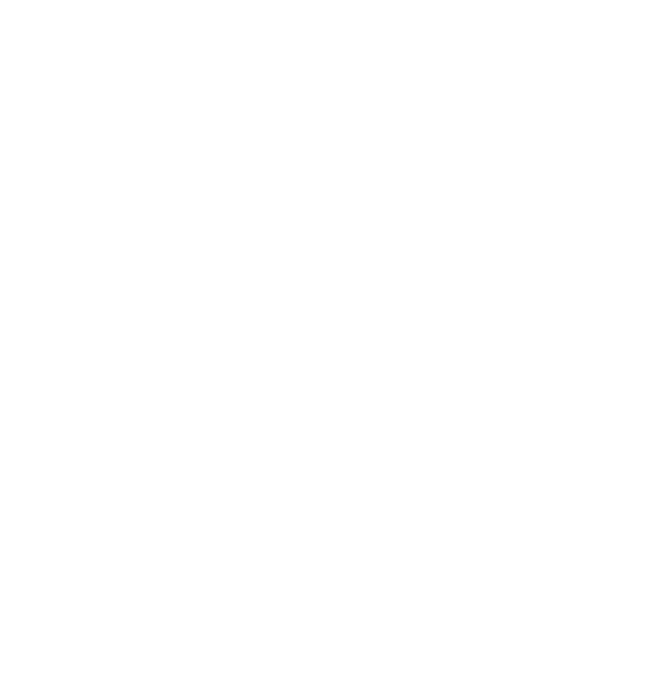
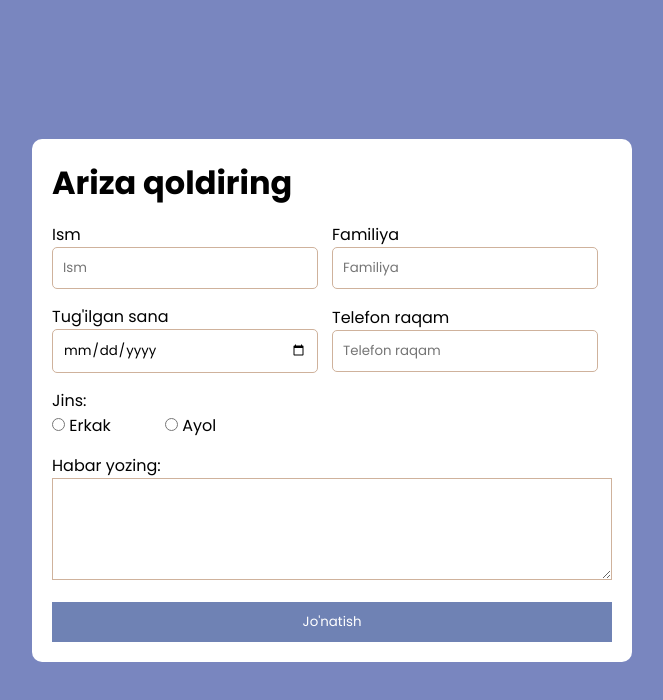
Before and after one commit to narzikulov1/Form-With-Google-Sheets, a plain HTML site: page index.html in a window 1280 px wide. Shown: the whole page, without its empty margins (308-971 px from the left). Drawn offline with Linux system fonts and the light colour scheme; a web font is replaced by a local one.

Commit message:
project completed

```diff
--- a/index.html
+++ b/index.html
@@ -1,15 +1,55 @@
 <!DOCTYPE html>
 <html lang="en">
+
 <head>
     <meta charset="UTF-8">
     <meta name="viewport" content="width=device-width, initial-scale=1.0">
     <title>Document</title>
     <link rel="stylesheet" href="style.css">
 </head>
+
 <body>
+
+    <div class="container">
+        <form id="form">
+            <h1>Ariza qoldiring</h1>
+            <div class="input-group">
+                <div class="input">
+                    <label for="name">Ism</label>
+                    <input id="name" type="text" placeholder="Ism" name="Ism">
+                </div>
+                <div class="input">
+                    <label for="surname">Familiya</label>
+                    <input id="surname" type="text" placeholder="Familiya" name="Familiya">
+                </div>
+            </div>
+            <div class="input-group">
+                <div class="input">
+                    <label for="date">Tug'ilgan sana</label>
+                    <input id="date" type="date" placeholder="Tug'ilgan sana" name="Tug'ilgan sana">
+                </div>
+                <div class="input">
+                    <label for="number">Telefon raqam</label>
+                    <input id="number" type="number" placeholder="Telefon raqam" name="Telefon raqam">
+                </div>
+            </div>
+            <div class="input-group-gender">
+                <span>Jins:</span>
+                <input name="Jins" id="erkak" type="radio" value="Erkak"> <label for="erkak">Erkak</label>
+                <input style="margin-left: 50px;" name="Jins" id="ayol" type="radio" value="Ayol"> <label
+                    for="ayol">Ayol</label>
+            </div>
+            <div class="input-group-text">
+                <label for="habar">Habar yozing:</label>
+                <textarea id="habar" name="Matn" rows="5"></textarea>
+            </div>
+            <button type="submit">Jo'natish</button>
+        </form>
+    </div>
 
 
 
     <script src="script.js"></script>
 </body>
+
 </html>
--- a/script.js
+++ b/script.js
@@ -0,0 +1,13 @@
+
+
+const scriptUrl = 'https://script.google.com/macros/s/AKfycbznrGuYfdmBR8N0aDPvZgCnX_ClaeSfuIrugywFiBDQs_-m8DTpciSFk2NmnaBT_iTf/exec';
+const form = document.querySelector("#form");
+
+form.addEventListener('submit', e => {
+    e.preventDefault();
+
+    console.log(form);
+    fetch(scriptUrl, { method: 'POST', body: new FormData(form) })
+        .then(response => { alert('Seccsess!', response) })
+        .catch(error => alert('Error', error.message))
+})
--- a/style.css
+++ b/style.css
@@ -0,0 +1,77 @@
+@import url('https://fonts.googleapis.com/css2?family=Cormorant+Infant:ital,wght@0,300;0,400;0,500;0,600;0,700;1,300;1,400;1,500;1,600;1,700&family=Playfair+Display:ital,wght@0,400..900;1,400..900&family=Poppins:ital,wght@0,100;0,200;0,300;0,400;0,500;0,600;0,700;0,800;0,900;1,100;1,200;1,300;1,400;1,500;1,600;1,700;1,800;1,900&display=swap');
+
+* {
+    margin: 0;
+    padding: 0;
+    box-sizing: border-box;
+    font-family: "Poppins", sans-serif;
+}
+
+body {
+    background-color: #7986BF;
+}
+
+.container {
+    width: 100%;
+    height: 100vh;
+    display: flex;
+    align-items: center;
+    justify-content: center;
+
+}
+
+#form {
+    width: 600px;
+    height: auto;
+    background-color: white;
+    padding: 20px;
+    border-radius: 10px;
+}
+
+.input-group {
+    display: flex;
+    align-items: center;
+    justify-content: space-between;
+    width: 100%;
+    margin-top: 15px;
+}
+
+.input-group .input label {
+    display: block;
+}
+
+.input {
+    width: 100%;
+}
+
+.input input {
+    width: 95%;
+    padding: 10px;
+    border-radius: 5px;
+    border: 1px solid #CFB29C;
+}
+
+.input-group-gender span {
+    display: block;
+    margin-top: 15px;
+}
+
+.input-group-text label {
+    display: block;
+    margin-top: 15px;
+}
+
+.input-group-text textarea {
+    width: 100%;
+    border: 1px solid #CFB29C;
+}
+
+button {
+    width: 100%;
+    padding: 10px;
+    margin-top: 15px;
+    background-color: #6F82B4;
+    border: none;
+    color: white;
+    cursor: pointer;
+}
```
